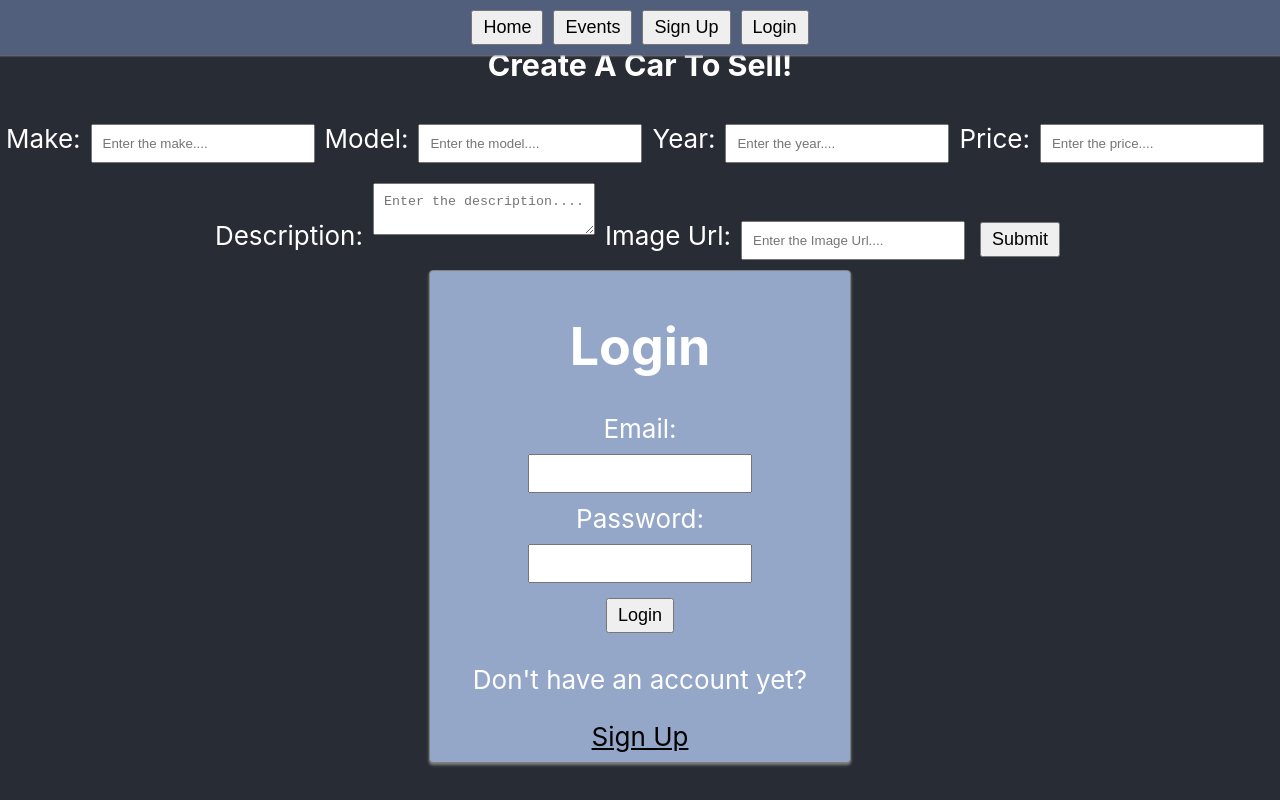
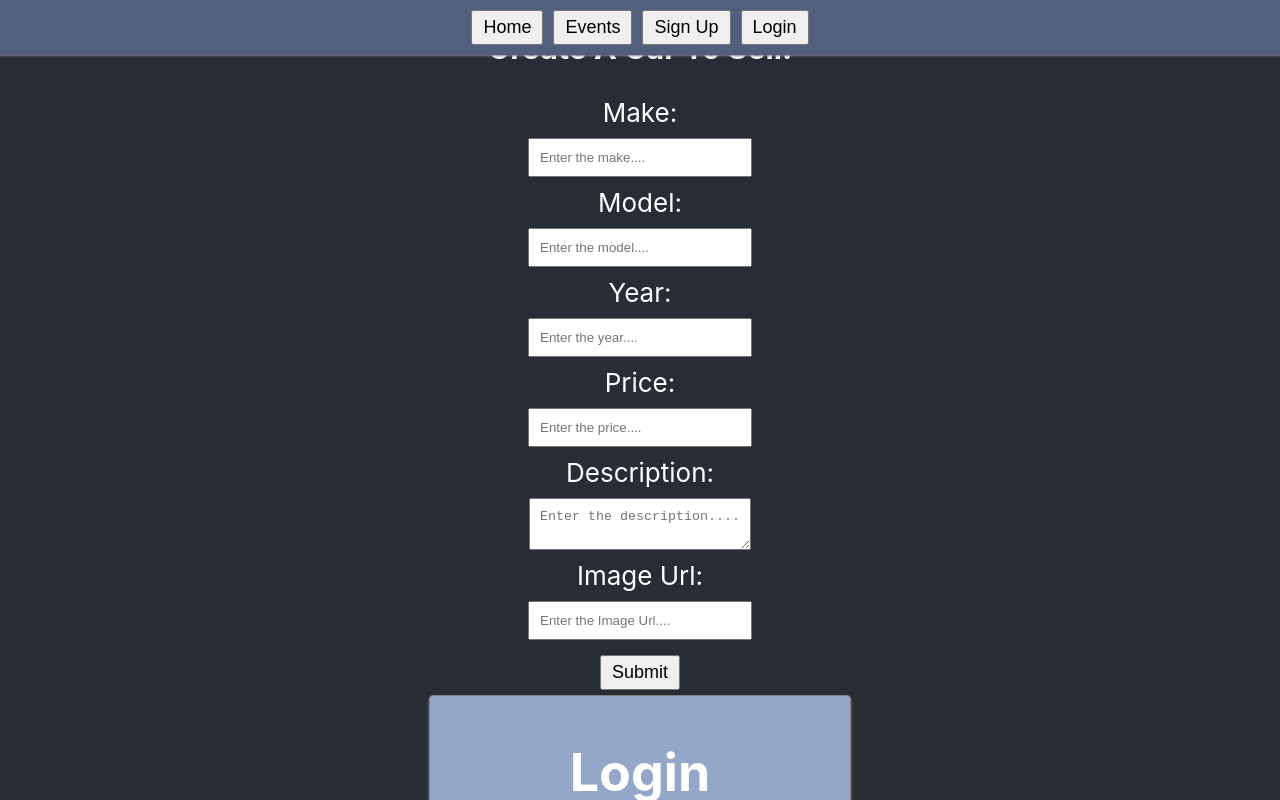
Before and after one commit to danialraja1600/carheaven-frontend, a React (Create React App) app in the folder carheaven-client/: page /login in a window 1280 px wide. Shown: the top 800 px of the page. Built offline with nearby package versions, Linux system fonts and the light colour scheme.

Commit message:
basic css on add car form, small declare err fixed

```diff
--- a/carheaven-client/src/index.css
+++ b/carheaven-client/src/index.css
@@ -105,10 +105,15 @@ nav li {
 
 .EditCarPage form,
 .AddEvent form,
-.AddCar form,
 .SignupPage form,
 .LoginPage form {
   display: flex;
   flex-direction: column;
   align-items: center;
 }
+
+.car-form {
+  display: flex;
+  flex-direction: column;
+  align-items: center;
+}
--- a/carheaven-client/src/pages/EditCarPage.js
+++ b/carheaven-client/src/pages/EditCarPage.js
@@ -52,6 +52,7 @@ function EditCarPage(props) {
         axios
           .get(
             `${API_URL}/api/cars/${carId}`,
+            requestBody,
             { headers: { Authorization: `Bearer ${storedToken}` } }
           )
           .then((response) => {
@@ -66,7 +67,7 @@ function EditCarPage(props) {
             `${API_URL}/api/cars/${carId}`,
             { headers: { Authorization: `Bearer ${storedToken}` } }
           )
-          .then(() => navigate("/projects"))
+          .then(() => navigate("/cars/myCars"))
           .catch((err) => console.log(err));
       };
 
```
